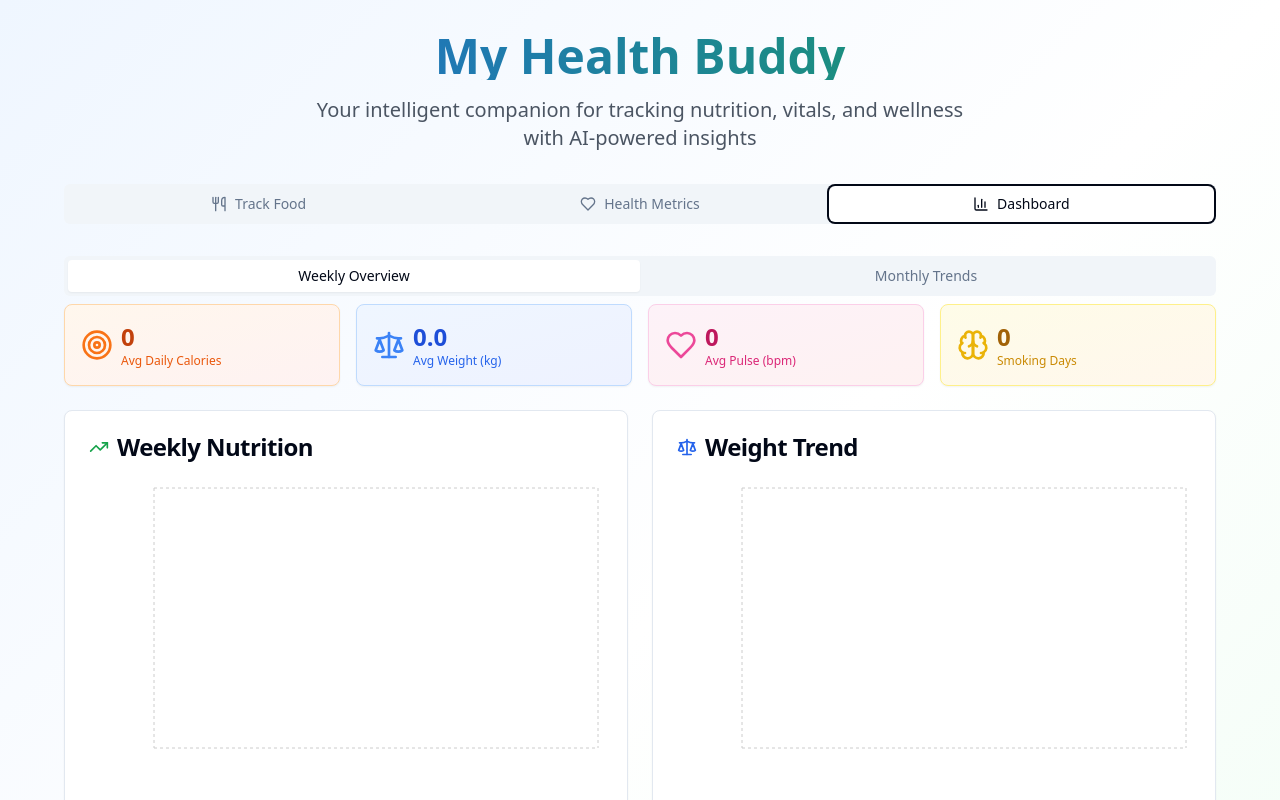
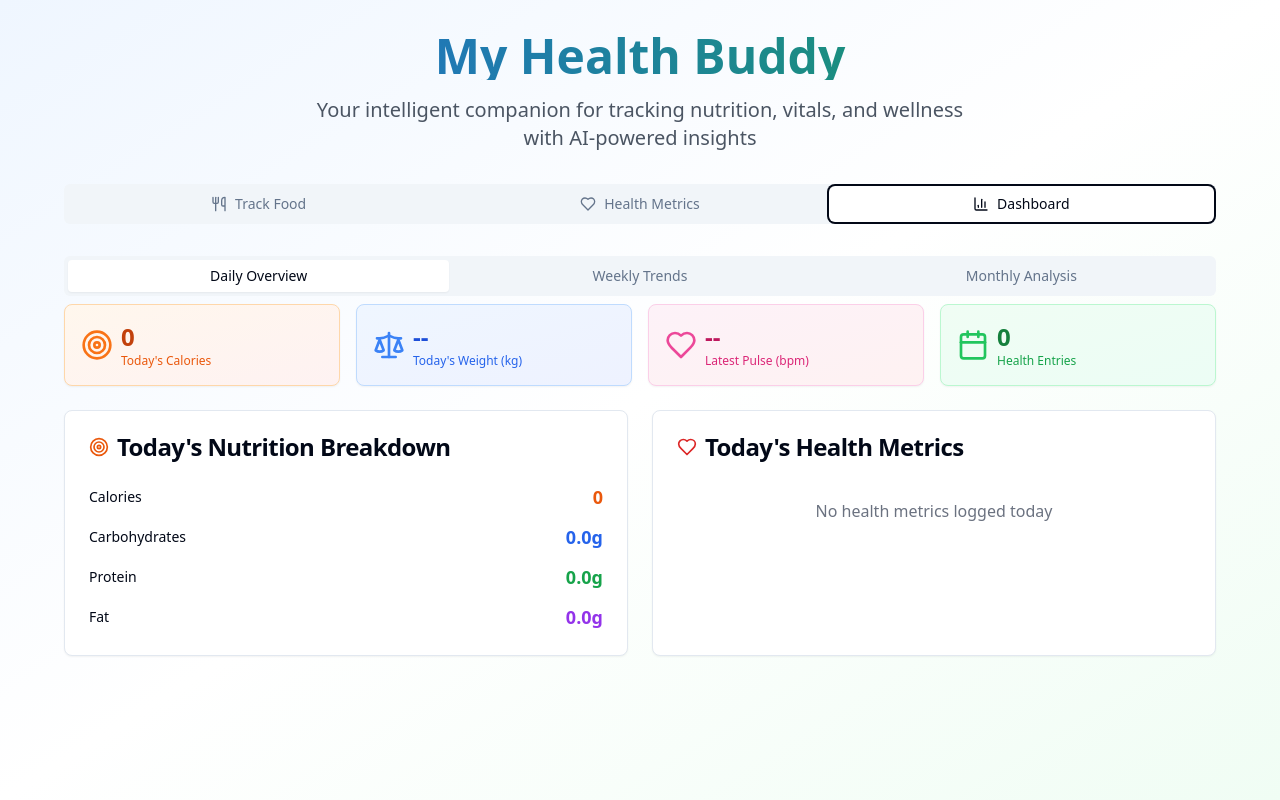
Before and after one commit to paulluappaul/health-buddy-insights-ai, a React (Vite) app: page / in a window 1280 px wide. Both pictures are taken after a click on the tab "Dashboard". Shown: the top 800 px of the page. Built offline with nearby package versions, Linux system fonts and the light colour scheme.

Commit message:
Enhance app features and data integrity
Implement improvements for food tracking, health metrics input, daily dashboard, AI health advisor, and data storage. Add chart legends for better readability.

```diff
--- a/src/components/Dashboard.tsx
+++ b/src/components/Dashboard.tsx
@@ -2,8 +2,8 @@
 import React from 'react';
 import { Card, CardContent, CardHeader, CardTitle } from '@/components/ui/card';
 import { Tabs, TabsContent, TabsList, TabsTrigger } from '@/components/ui/tabs';
-import { LineChart, Line, XAxis, YAxis, CartesianGrid, Tooltip, ResponsiveContainer, BarChart, Bar, PieChart, Pie, Cell } from 'recharts';
-import { TrendingUp, Heart, Scale, Brain, Target } from 'lucide-react';
+import { LineChart, Line, XAxis, YAxis, CartesianGrid, Tooltip, ResponsiveContainer, BarChart, Bar, PieChart, Pie, Cell, Legend } from 'recharts';
+import { TrendingUp, Heart, Scale, Brain, Target, Calendar } from 'lucide-react';
 
 interface FoodEntry {
   id: string;
@@ -38,6 +38,22 @@ interface DashboardProps {
 }
 
 const Dashboard = ({ foodEntries, healthData }: DashboardProps) => {
+  const today = new Date();
+  today.setHours(0, 0, 0, 0);
+
+  // Filter today's data
+  const todaysFoodEntries = foodEntries.filter(entry => {
+    const entryDate = new Date(entry.timestamp);
+    entryDate.setHours(0, 0, 0, 0);
+    return entryDate.getTime() === today.getTime();
+  });
+
+  const todaysHealthData = healthData.filter(entry => {
+    const entryDate = new Date(entry.date);
+    entryDate.setHours(0, 0, 0, 0);
+    return entryDate.getTime() === today.getTime();
+  });
+
   // Process data for charts
   const weeklyNutrition = foodEntries.slice(-7).map((entry, index) => ({
     day: `Day ${index + 1}`,
@@ -85,13 +101,137 @@ const Dashboard = ({ foodEntries, healthData }: DashboardProps) => {
   const avgPulse = Math.round(healthData.slice(-7).reduce((sum, entry) => sum + entry.pulse, 0) / Math.max(healthData.slice(-7).length, 1));
   const smokingDays = healthData.slice(-7).filter(entry => entry.smoked).length;
 
+  // Today's totals
+  const todayCalories = todaysFoodEntries.reduce((sum, entry) => sum + entry.nutrition.calories, 0);
+  const todayCarbs = todaysFoodEntries.reduce((sum, entry) => sum + entry.nutrition.carbs, 0);
+  const todayProtein = todaysFoodEntries.reduce((sum, entry) => sum + entry.nutrition.protein, 0);
+  const todayFat = todaysFoodEntries.reduce((sum, entry) => sum + entry.nutrition.fat, 0);
+
   return (
     <div className="space-y-6">
-      <Tabs defaultValue="weekly" className="w-full">
-        <TabsList className="grid w-full grid-cols-2">
-          <TabsTrigger value="weekly">Weekly Overview</TabsTrigger>
-          <TabsTrigger value="monthly">Monthly Trends</TabsTrigger>
+      <Tabs defaultValue="daily" className="w-full">
+        <TabsList className="grid w-full grid-cols-3">
+          <TabsTrigger value="daily">Daily Overview</TabsTrigger>
+          <TabsTrigger value="weekly">Weekly Trends</TabsTrigger>
+          <TabsTrigger value="monthly">Monthly Analysis</TabsTrigger>
         </TabsList>
+
+        <TabsContent value="daily" className="space-y-6">
+          <div className="grid grid-cols-1 md:grid-cols-4 gap-4">
+            <Card className="bg-gradient-to-br from-orange-50 to-red-50 border-orange-200">
+              <CardContent className="p-4">
+                <div className="flex items-center space-x-2">
+                  <Target className="h-8 w-8 text-orange-500" />
+                  <div>
+                    <p className="text-2xl font-bold text-orange-700">{todayCalories}</p>
+                    <p className="text-xs text-orange-600">Today's Calories</p>
+                  </div>
+                </div>
+              </CardContent>
+            </Card>
+
+            <Card className="bg-gradient-to-br from-blue-50 to-indigo-50 border-blue-200">
+              <CardContent className="p-4">
+                <div className="flex items-center space-x-2">
+                  <Scale className="h-8 w-8 text-blue-500" />
+                  <div>
+                    <p className="text-2xl font-bold text-blue-700">{todaysHealthData.length > 0 ? todaysHealthData[0].weight : '--'}</p>
+                    <p className="text-xs text-blue-600">Today's Weight (kg)</p>
+                  </div>
+                </div>
+              </CardContent>
+            </Card>
+
+            <Card className="bg-gradient-to-br from-pink-50 to-red-50 border-pink-200">
+              <CardContent className="p-4">
+                <div className="flex items-center space-x-2">
+                  <Heart className="h-8 w-8 text-pink-500" />
+                  <div>
+                    <p className="text-2xl font-bold text-pink-700">{todaysHealthData.length > 0 ? todaysHealthData[0].pulse : '--'}</p>
+                    <p className="text-xs text-pink-600">Latest Pulse (bpm)</p>
+                  </div>
+                </div>
+              </CardContent>
+            </Card>
+
+            <Card className="bg-gradient-to-br from-green-50 to-emerald-50 border-green-200">
+              <CardContent className="p-4">
+                <div className="flex items-center space-x-2">
+                  <Calendar className="h-8 w-8 text-green-500" />
+                  <div>
+                    <p className="text-2xl font-bold text-green-700">{todaysHealthData.length}</p>
+                    <p className="text-xs text-green-600">Health Entries</p>
+                  </div>
+                </div>
+              </CardContent>
+            </Card>
+          </div>
+
+          {/* Today's Detailed View */}
+          <div className="grid grid-cols-1 lg:grid-cols-2 gap-6">
+            <Card>
+              <CardHeader>
+                <CardTitle className="flex items-center gap-2">
+                  <Target className="h-5 w-5 text-orange-600" />
+                  Today's Nutrition Breakdown
+                </CardTitle>
+              </CardHeader>
+              <CardContent>
+                <div className="space-y-3">
+                  <div className="flex justify-between items-center">
+                    <span className="text-sm font-medium">Calories</span>
+                    <span className="text-lg font-bold text-orange-600">{todayCalories}</span>
+                  </div>
+                  <div className="flex justify-between items-center">
+                    <span className="text-sm font-medium">Carbohydrates</span>
+                    <span className="text-lg font-bold text-blue-600">{todayCarbs.toFixed(1)}g</span>
+                  </div>
+                  <div className="flex justify-between items-center">
+                    <span className="text-sm font-medium">Protein</span>
+                    <span className="text-lg font-bold text-green-600">{todayProtein.toFixed(1)}g</span>
+                  </div>
+                  <div className="flex justify-between items-center">
+                    <span className="text-sm font-medium">Fat</span>
+                    <span className="text-lg font-bold text-purple-600">{todayFat.toFixed(1)}g</span>
+                  </div>
+                </div>
+              </CardContent>
+            </Card>
+
+            <Card>
+              <CardHeader>
+                <CardTitle className="flex items-center gap-2">
+                  <Heart className="h-5 w-5 text-red-600" />
+                  Today's Health Metrics
+                </CardTitle>
+              </CardHeader>
+              <CardContent>
+                {todaysHealthData.length > 0 ? (
+                  <div className="space-y-3">
+                    {todaysHealthData.map((data, index) => (
+                      <div key={data.id} className="bg-gray-50 rounded-lg p-3">
+                        <div className="flex justify-between items-center mb-2">
+                          <span className="text-sm font-medium">Entry #{index + 1}</span>
+                          <span className="text-xs text-gray-500">
+                            {new Date(data.date).toLocaleTimeString()}
+                          </span>
+                        </div>
+                        <div className="grid grid-cols-2 gap-2 text-sm">
+                          <span>BP: {data.bloodPressure.systolic}/{data.bloodPressure.diastolic}</span>
+                          <span>Pulse: {data.pulse}</span>
+                          <span>Mood: {data.mood}</span>
+                          <span>Weight: {data.weight}kg</span>
+                        </div>
+                      </div>
+                    ))}
+                  </div>
+                ) : (
+                  <p className="text-gray-500 text-center py-4">No health metrics logged today</p>
+                )}
+              </CardContent>
+            </Card>
+          </div>
+        </TabsContent>
 
         <TabsContent value="weekly" className="space-y-6">
           {/* Key Metrics Cards */}
@@ -145,14 +285,14 @@ const Dashboard = ({ foodEntries, healthData }: DashboardProps) => {
             </Card>
           </div>
 
-          {/* Charts */}
+          {/* Charts with Legends */}
           <div className="grid grid-cols-1 lg:grid-cols-2 gap-6">
             {/* Nutrition Chart */}
             <Card>
               <CardHeader>
                 <CardTitle className="flex items-center gap-2">
                   <TrendingUp className="h-5 w-5 text-green-600" />
-                  Weekly Nutrition
+                  Weekly Nutrition Trends
                 </CardTitle>
               </CardHeader>
               <CardContent>
@@ -162,7 +302,11 @@ const Dashboard = ({ foodEntries, healthData }: DashboardProps) => {
                     <XAxis dataKey="day" />
                     <YAxis />
                     <Tooltip />
-                    <Line type="monotone" dataKey="calories" stroke="#F97316" strokeWidth={2} />
+                    <Legend />
+                    <Line type="monotone" dataKey="calories" stroke="#F97316" strokeWidth={2} name="Calories" />
+                    <Line type="monotone" dataKey="carbs" stroke="#3B82F6" strokeWidth={2} name="Carbs (g)" />
+                    <Line type="monotone" dataKey="protein" stroke="#10B981" strokeWidth={2} name="Protein (g)" />
+                    <Line type="monotone" dataKey="fat" stroke="#8B5CF6" strokeWidth={2} name="Fat (g)" />
                   </LineChart>
                 </ResponsiveContainer>
               </CardContent>
@@ -173,7 +317,7 @@ const Dashboard = ({ foodEntries, healthData }: DashboardProps) => {
               <CardHeader>
                 <CardTitle className="flex items-center gap-2">
                   <Scale className="h-5 w-5 text-blue-600" />
-                  Weight Trend
+                  Weight Progress
                 </CardTitle>
               </CardHeader>
               <CardContent>
@@ -183,7 +327,8 @@ const Dashboard = ({ foodEntries, healthData }: DashboardProps) => {
                     <XAxis dataKey="day" />
                     <YAxis />
                     <Tooltip />
-                    <Line type="monotone" dataKey="weight" stroke="#3B82F6" strokeWidth={2} />
+                    <Legend />
+                    <Line type="monotone" dataKey="weight" stroke="#3B82F6" strokeWidth={3} name="Weight (kg)" />
                   </LineChart>
                 </ResponsiveContainer>
               </CardContent>
@@ -194,7 +339,7 @@ const Dashboard = ({ foodEntries, healthData }: DashboardProps) => {
               <CardHeader>
                 <CardTitle className="flex items-center gap-2">
                   <Heart className="h-5 w-5 text-red-600" />
-                  Vital Signs
+                  Vital Signs Tracking
                 </CardTitle>
               </CardHeader>
               <CardContent>
@@ -204,9 +349,10 @@ const Dashboard = ({ foodEntries, healthData }: DashboardProps) => {
                     <XAxis dataKey="day" />
                     <YAxis />
                     <Tooltip />
-                    <Line type="monotone" dataKey="pulse" stroke="#EF4444" strokeWidth={2} />
-                    <Line type="monotone" dataKey="systolic" stroke="#8B5CF6" strokeWidth={2} />
-                    <Line type="monotone" dataKey="diastolic" stroke="#06B6D4" strokeWidth={2} />
+                    <Legend />
+                    <Line type="monotone" dataKey="pulse" stroke="#EF4444" strokeWidth={2} name="Pulse (bpm)" />
+                    <Line type="monotone" dataKey="systolic" stroke="#8B5CF6" strokeWidth={2} name="Systolic BP" />
+                    <Line type="monotone" dataKey="diastolic" stroke="#06B6D4" strokeWidth={2} name="Diastolic BP" />
                   </LineChart>
                 </ResponsiveContainer>
               </CardContent>
@@ -217,7 +363,7 @@ const Dashboard = ({ foodEntries, healthData }: DashboardProps) => {
               <CardHeader>
                 <CardTitle className="flex items-center gap-2">
                   <Brain className="h-5 w-5 text-purple-600" />
-                  Mood Distribution
+                  Weekly Mood Analysis
                 </CardTitle>
               </CardHeader>
               <CardContent>
@@ -238,6 +384,7 @@ const Dashboard = ({ foodEntries, healthData }: DashboardProps) => {
                       ))}
                     </Pie>
                     <Tooltip />
+                    <Legend />
                   </PieChart>
                 </ResponsiveContainer>
               </CardContent>
@@ -248,10 +395,10 @@ const Dashboard = ({ foodEntries, healthData }: DashboardProps) => {
         <TabsContent value="monthly" className="space-y-6">
           <Card className="p-6">
             <div className="text-center">
-              <h3 className="text-2xl font-bold text-gray-700 mb-4">Monthly Overview</h3>
+              <h3 className="text-2xl font-bold text-gray-700 mb-4">Monthly Health Analysis</h3>
               <p className="text-gray-600">
-                Monthly trends and comprehensive analysis will be available once you have more data logged.
-                Keep tracking your daily metrics to unlock detailed monthly insights!
+                Comprehensive monthly trends and detailed analysis will be available once you have more data logged.
+                Keep tracking your daily metrics to unlock detailed monthly insights, correlations, and personalized health recommendations!
               </p>
             </div>
           </Card>
```
